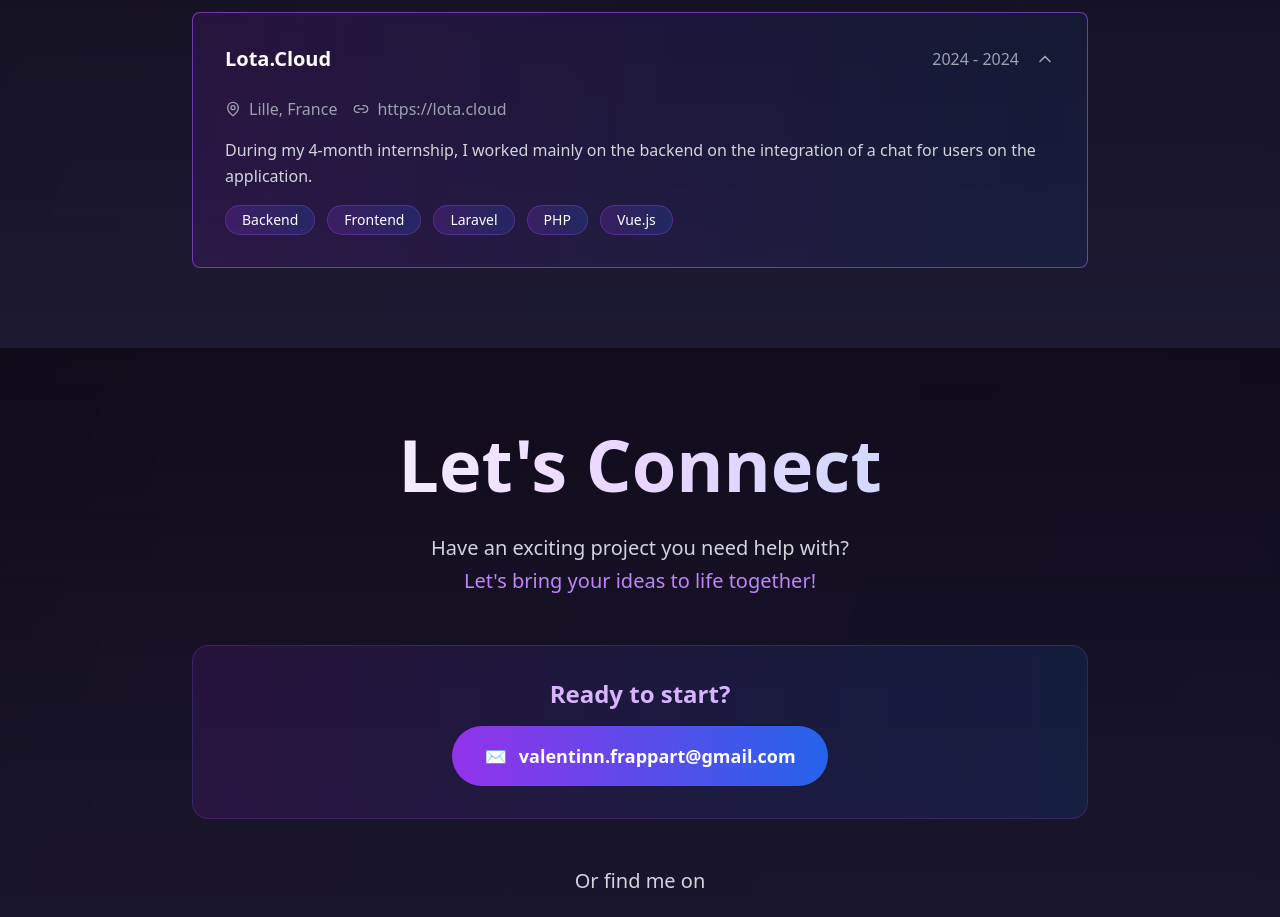
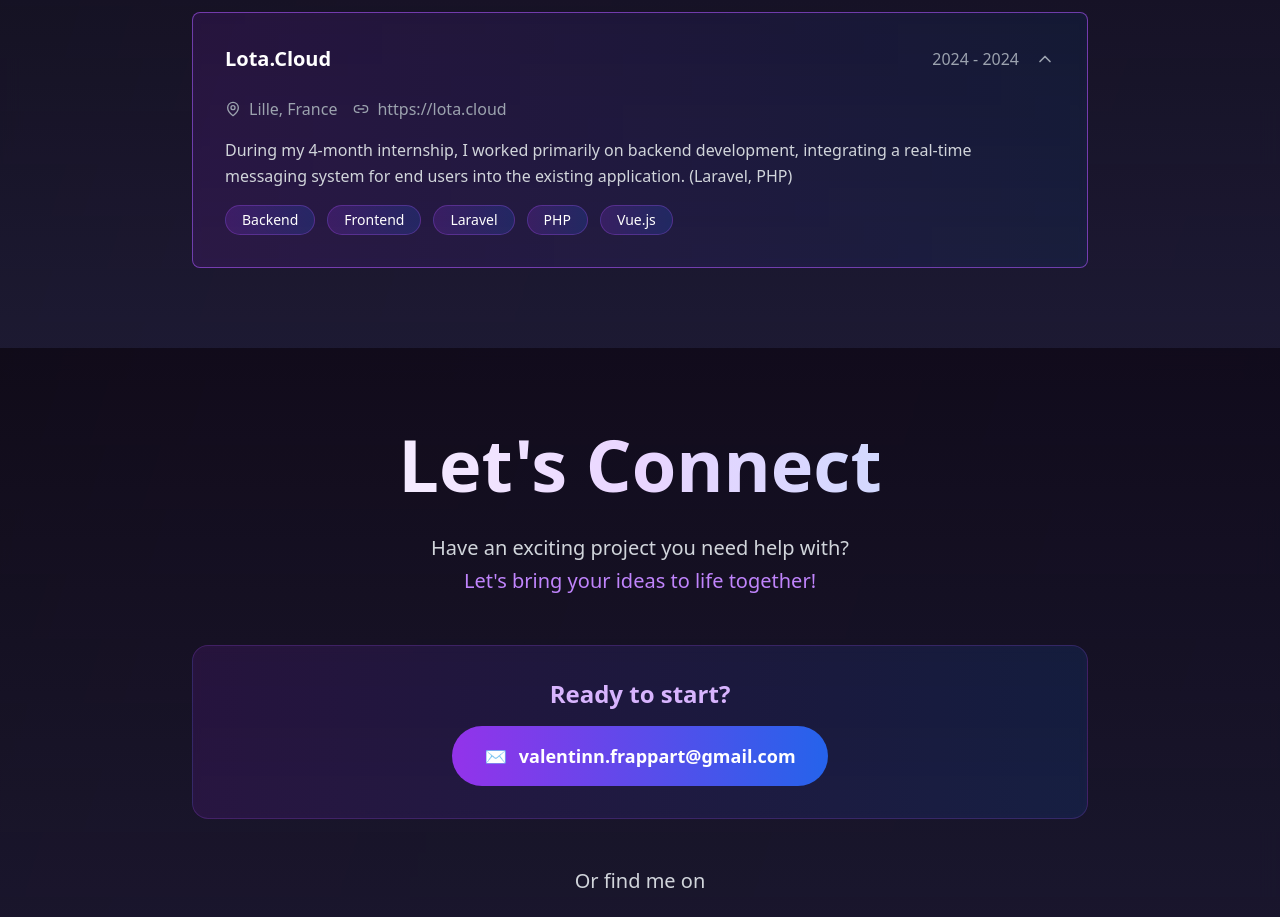
Before and after one commit to ValentinFrp/ValentinFrappart.fr, a React (Vite) app in the folder Portfolio/: page / in a window 1280 px wide. Shown: the part 3080-3997 px from the top of the page. Built offline with nearby package versions, Linux system fonts and the light colour scheme.

Commit message:
feat: change description lotacloud

```diff
--- a/Portfolio/src/App.tsx
+++ b/Portfolio/src/App.tsx
@@ -75,7 +75,7 @@ const experiences = [
     location: "Lille, France",
     website: "https://lota.cloud",
     description:
-      "During my 4-month internship, I worked mainly on the backend on the integration of a chat for users on the application.",
+      "During my 4-month internship, I worked primarily on backend development, integrating a real-time messaging system for end users into the existing application. (Laravel, PHP)",
     technologies: ["Backend", "Frontend", "Laravel", "PHP", "Vue.js"],
     logo: lotaImage,
   },
```
